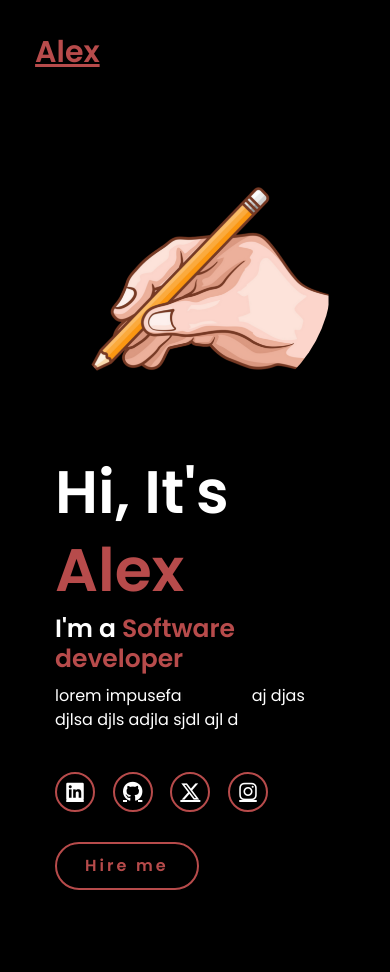
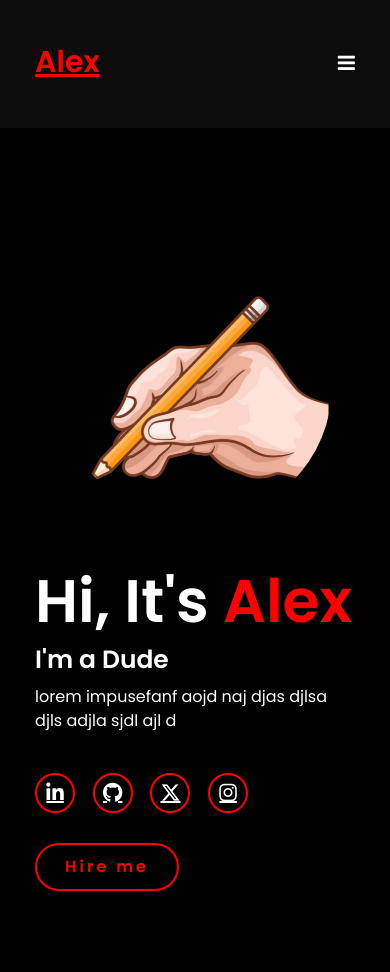
Before and after one commit to mahanmaalekian/Vanier-Scheduler, a Django app: page / in a window 390 px wide. Before the commit the page ends 890 px from the top, so only its background shows below. Run offline with Django 5.2, Linux system fonts and the light colour scheme.

Commit message:
fix navbar

```diff
--- a/scheduler/static/scheduler/styles.css
+++ b/scheduler/static/scheduler/styles.css
@@ -23,23 +23,28 @@
 
 }
 
-header {
-    margin-top: 20px;
+
+nav {
+    overflow: hidden;
     position: fixed;
     top: 0;
     left: 0;
     padding: 1rem 9%;
-    background-color: transparent;
+    background-color: rgb(12, 12, 12);
+    width: 100%;
     filter: drop-shadow(10px);
     display: flex;
     justify-content: space-between;
     align-items: center;
     z-index: 100;
 }
+nav .icon{
+    display: none;
+}
 
 .logo{
     font-size: 3rem;
-    color: #b74b4b;
+    color: red;
     font-weight: 800;
     cursor: pointer;
     transition: 0.5s ease;
@@ -50,6 +55,9 @@
 }
 
 nav a{
+    text-align: center;
+    float: left;
+    display: block;
     font-size: 1.8rem;
     color: white;
     margin-left: 4rem;
@@ -59,25 +67,51 @@
 }
 nav a:hover,
 nav a:active{
-    color: #b74b4b;
-    border-bottom: 3px solid #b74b4b;
+    color: red;
+    border-bottom: 3px solid red;
 }
 
-@media(max-width:995px){
+
+
+@media screen and (max-width:995px){
+
+    .home-link{
+        width: 100%;
+        display: flex;
+        align-items: center;
+        justify-content:space-between;
+        position: relative;
+    }
     nav{
-        position: absolute;
-        display: none;
-        top: 0;
-        top: 100%;
-        right: 0;
-        width: 40%;
-        border-left: 3px solid #b74b4b;
-        border-bottom: 3px solid #b74b4b;
-        border-bottom-left-radius: 2rem;
-        padding: 1rem solid;
-        background-color: #161616;
-        border-top: 0.1rem solid rgba(0, 0, 0, 0.1);
+        width: 100%;
+        text-align:right;
+        position: relative;
     }
+
+    nav a:not(:first-child) {display: none;}
+
+    nav.responsive {
+        position: relative;
+        justify-content: space-between;
+        flex-direction: column;
+        align-items:start;
+
+    }
+    nav.responsive a .icon {
+      position: absolute;
+      right: 0;
+      top: 0;
+    }
+    nav.responsive a {
+      float: none;
+      display: block;
+      text-align: left;
+      margin: 0;
+    }
+    nav a.icon {
+        float: right;
+        display: block;
+      }
 
     nav.active{
         display: block;
@@ -93,10 +127,14 @@
     nav a.active{
         padding: 1rem;
         border-radius: 0.5rem;
-        border-bottom: 0.5 rem solid #b74b4b;
+        border-bottom: 0.5 rem solid red;
     }
 
+    section.home{
+        margin: 0;
+    }
 }
+
 
 section{
     min-height: 100vh;
@@ -119,7 +157,7 @@
 }
 
 span{
-    color: #b74b4b;
+    color: red;
 }
 
 .home-content h3{
@@ -140,7 +178,7 @@
     position: relative;
     width: 32vw;
     border-radius: 50%;
-    box-shadow: 0 0 25px solid #b74b4b;
+    box-shadow: 0 0 25px solid red;
     cursor: pointer;
     transition: 0.2s linear;
 }
@@ -157,7 +195,7 @@
     width: 4rem;
     height: 4rem;
     background-color: transparent;
-    border: 0.2rem solid #b74b4b;
+    border: 0.2rem solid red;
     font-size: 2rem;
     border-radius: 50%;
     margin: 3rem 1.5rem 3rem 0;
@@ -169,8 +207,8 @@
 .social-icons a:hover{
     color: black;
     transform: scale(1.3) translateY(-5px);
-    background-color: #b74b4b;
-    box-shadow: 0 0 25px  #b74b4b;
+    background-color: red;
+    box-shadow: 0 0 25px  red;
 
 }
 
@@ -180,19 +218,19 @@
     background-color: black;
     border-radius: 4rem;
     font-size: 1.6rem;
-    color: #b74b4b;
+    color: red;
     letter-spacing: 0.3rem;
     font-weight: 600;
-    border: 2px solid #b74b4b;
+    border: 2px solid red;
     transition: 0.3s ease;
     cursor: pointer;
 }
 
 .btn:hover{
     transform: scale(1.03);
-    background-color: #b74b4b;
+    background-color: red;
     color: black;
-    box-shadow: 0 0 25px #b74b4b;
+    box-shadow: 0 0 25px red;
 }
 
 .typing-text{
@@ -207,7 +245,7 @@
 
 .typing-text span::before{
     content: "software developer";
-    color: #b74b4b;
+    color: red;
     animation: words 20s infinite;
 }
 
@@ -224,7 +262,7 @@
 
 @keyframes cursor{
     to{
-        border-left: 3px solid #b74b4b;
+        border-left: 3px solid red;
     }
 }
 
--- a/scheduler/templates/scheduler/index.html
+++ b/scheduler/templates/scheduler/index.html
@@ -9,15 +9,17 @@
   </div>
   <div class="home-content">
     <h1>Hi, It's <span>Alex</span></h1>
-    <h3 class="typing-text">I'm a <span></span></h3>
+    <h3 class="typing-text">I'm a Dude</h3>
     <p>lorem impusefanf aojd naj djas djlsa djls adjla sjdl ajl d</p>
     <div class="social-icons">
       <a href="#"><i class="fa-brands fa-linkedin"></i></a>
       <a href="#"><i class="fa-brands fa-github"></i></a>
       <a href="#"><i class="fa-brands fa-x-twitter"></i></a>
       <a href="#"><i class="fa-brands fa-instagram"></i></a>
+
     </div>
   <a href="#" class="btn">Hire me</a>
   </div>
 </section>
+
 {% endblock %}
--- a/scheduler/templates/scheduler/layout.html
+++ b/scheduler/templates/scheduler/layout.html
@@ -7,27 +7,45 @@
         <link href="https://cdn.jsdelivr.net/npm/bootstrap@5.3.3/dist/css/bootstrap.min.css" rel="stylesheet" integrity="sha384-QWTKZyjpPEjISv5WaRU9OFeRpok6YctnYmDr5pNlyT2bRjXh0JMhjY6hW+ALEwIH" crossorigin="anonymous">
         <link href="{% static 'scheduler/styles.css' %}" rel="stylesheet">
         <link rel="stylesheet" href="https://cdnjs.cloudflare.com/ajax/libs/font-awesome/6.5.2/css/all.min.css">
+        <link rel="stylesheet" href="https://cdnjs.cloudflare.com/ajax/libs/font-awesome/4.7.0/css/font-awesome.min.css">
         <script src="https://cdn.jsdelivr.net/npm/bootstrap@5.3.3/dist/js/bootstrap.min.js" integrity="sha384-0pUGZvbkm6XF6gxjEnlmuGrJXVbNuzT9qBBavbLwCsOGabYfZo0T0to5eqruptLy" crossorigin="anonymous"></script>
         <script src="https://cdn.jsdelivr.net/npm/@popperjs/core@2.11.8/dist/umd/popper.min.js" integrity="sha384-I7E8VVD/ismYTF4hNIPjVp/Zjvgyol6VFvRkX/vR+Vc4jQkC+hVqc2pM8ODewa9r" crossorigin="anonymous"></script>
-        <meta charset="viewport" content="width=device-width, initial-scale=1.0">
+        <meta name="viewport" content="width=device-width, initial-scale=1">
         {% block script %}
         {% endblock %}
 
     </head>
     <body>
 
-      <header>
+        <nav class="topnav" id="myTopnav">
+        <div class="home-link">
         <a href="#" class="logo">Alex</a>
-        <nav>
+        <a href="javascript:void(0);" class="icon" onclick="myFunction()">
+          <i class="fa fa-bars"></i>
+        </a>
+        </div>
+
           <a href="#" class="active">Home</a>
           <a href="#" class="active">Services</a>
           <a href="#" class="active">Skills</a>
           <a href="#" class="active">Education</a>
-          <a href="#" class="active">Experience</a>
           <a href="#" class="active">Contact</a>
+          <!-- <a href="javascript:void(0);" class="icon" onclick="myFunction()">
+            <i class="fa fa-bars"></i>
+          </a> -->
         </nav>
-      </header>
+        <script>
+          function myFunction() {
+            var x = document.getElementById("myTopnav");
+            if (x.className === "topnav") {
+              x.className += " responsive";
+            } else {
+              x.className = "topnav";
+            }
+          }
+          </script>
         {% block body %}
         {% endblock %}
+
     </body>
 </html>
--- a/scheduler/views.py
+++ b/scheduler/views.py
@@ -24,16 +24,9 @@
      if query:
           queried=True
           query = query.upper()
-          if query in courses:
-               exam = Exam.objects.filter(course_id = query)
-               exam_list = list(exam.values())
-               print(exam_list)
-               exams.append(exam)
-               print(exams)
-          else:
-               exams = Exam.objects.filter(course_id__icontains=query)
-               exam_list = list(exams.values())
-               print(exam_list)
+          exams = Exam.objects.filter(course_id__icontains=query)
+          exam_list = list(exams.values())
+          print(exam_list)
      print(exams)
      return render(request, "scheduler/search.html", {
           "exams": exams,
```
Also changed, not shown: scheduler/templates/scheduler/calendar.html (+5 -2 lines), scheduler/templates/scheduler/search.html (+6 -3 lines), db.sqlite3.
